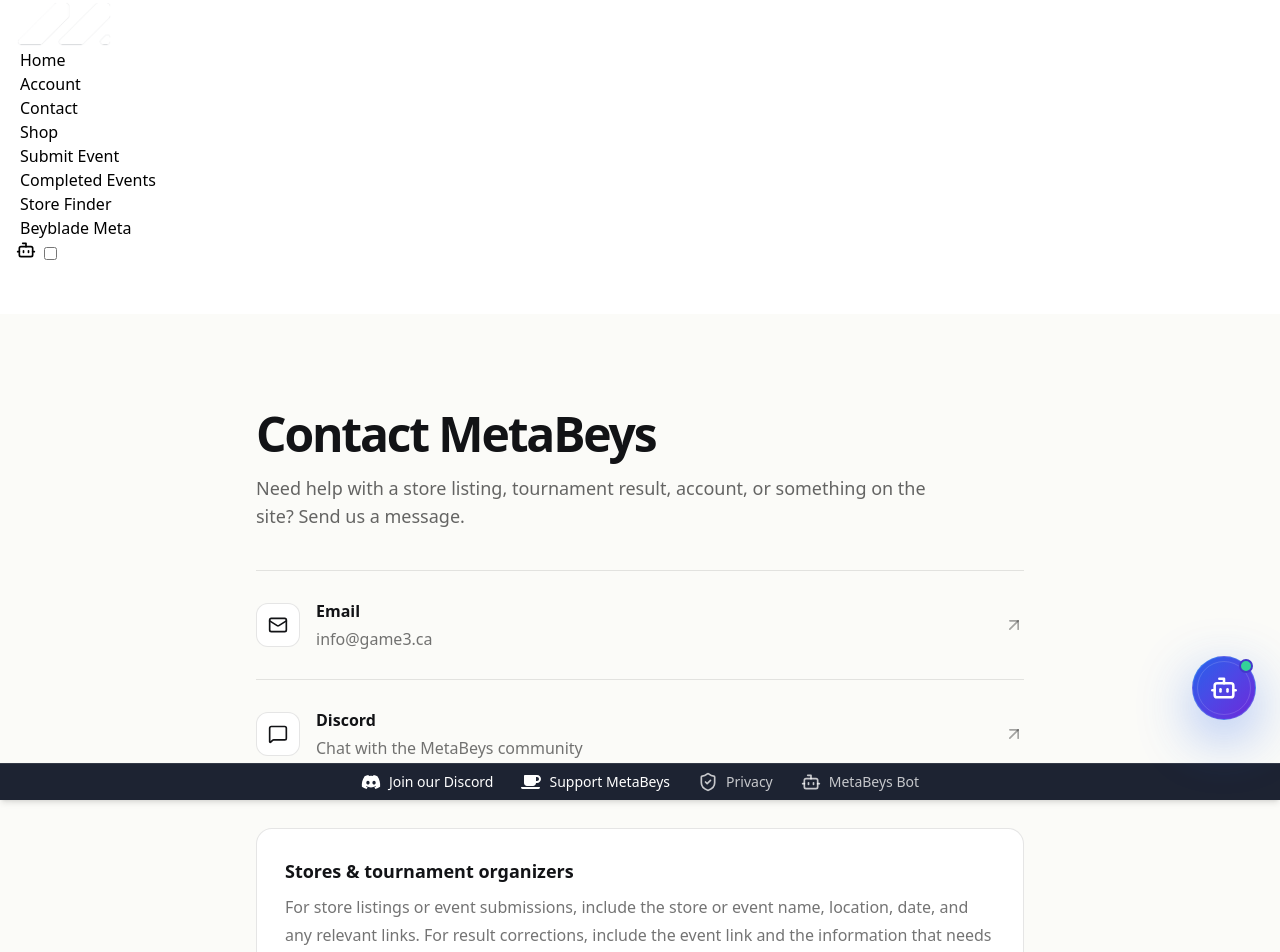
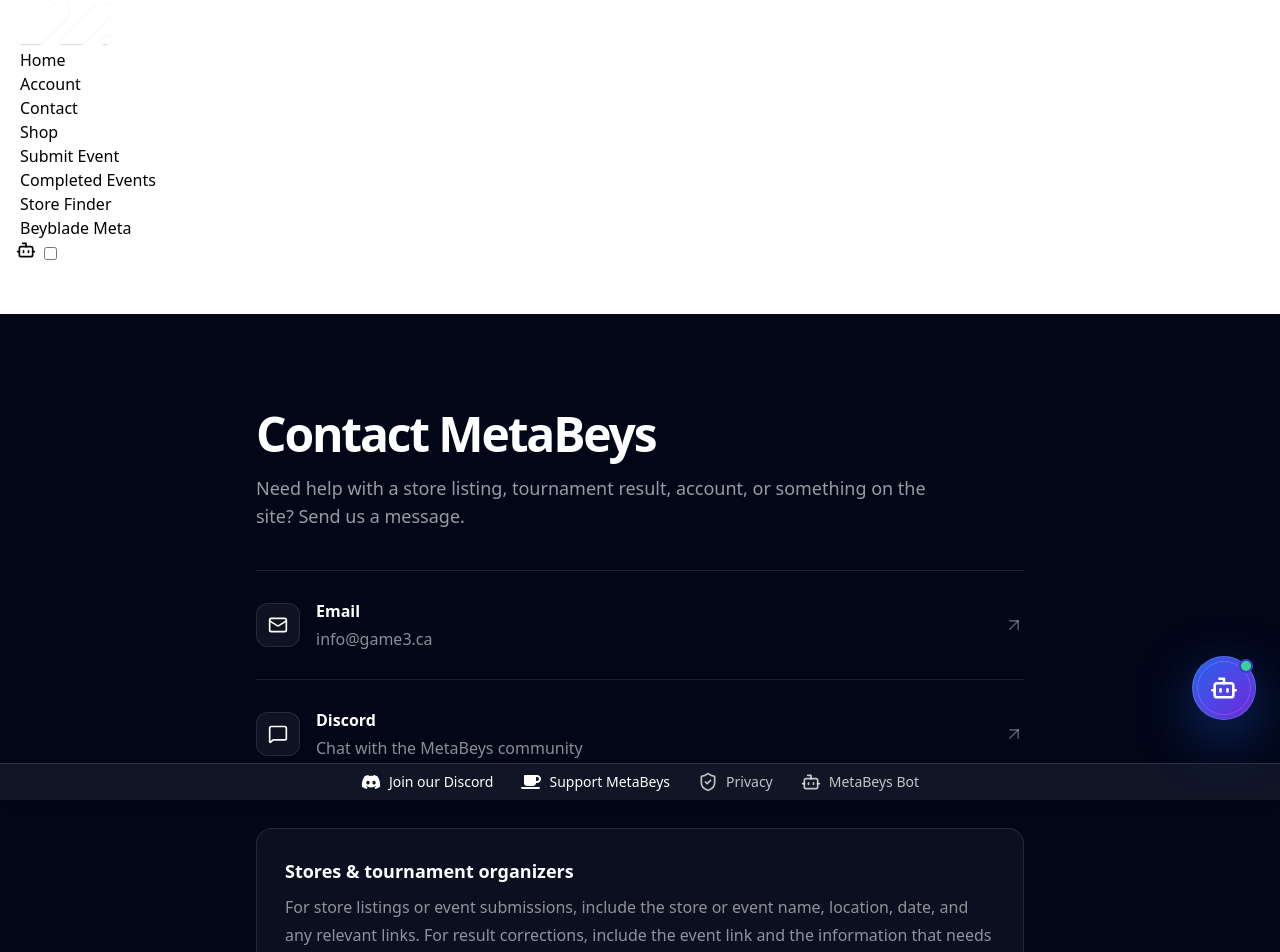
Before and after one commit to evade6ix/beydecks, a React (Vite) app in the folder client/: page /contact in a window 1280 px wide. Shown: the top 952 px of the page. Built offline with nearby package versions, Linux system fonts and the light colour scheme.

Commit message:
Match contact page to dark site theme

```diff
--- a/client/src/pages/Contact.tsx
+++ b/client/src/pages/Contact.tsx
@@ -22,32 +22,32 @@
         <meta name="robots" content="index, follow" />
       </Helmet>
 
-      <main className="min-h-[calc(100vh-4rem)] bg-[#fbfbf8] px-5 py-16 text-[#121316] sm:px-8 sm:py-24">
+      <main className="min-h-[calc(100vh-4rem)] bg-slate-950 px-5 py-16 text-white sm:px-8 sm:py-24">
         <div className="mx-auto max-w-3xl">
-          <div className="border-b border-black/10 pb-10">
+          <div className="border-b border-white/10 pb-10">
             <h1 className="text-4xl font-black tracking-[-0.045em] sm:text-5xl">
               Contact MetaBeys
             </h1>
-            <p className="mt-4 max-w-2xl text-base leading-7 text-black/60 sm:text-lg">
+            <p className="mt-4 max-w-2xl text-base leading-7 text-white/60 sm:text-lg">
               Need help with a store listing, tournament result, account, or something on the site? Send us a message.
             </p>
           </div>
 
-          <div className="divide-y divide-black/10">
+          <div className="divide-y divide-white/10">
             <a
               href={`mailto:${email}?subject=MetaBeys%20Support`}
               className="group flex items-center justify-between gap-6 py-7"
             >
               <div className="flex min-w-0 items-center gap-4">
-                <span className="flex h-11 w-11 shrink-0 items-center justify-center rounded-xl border border-black/10 bg-white">
+                <span className="flex h-11 w-11 shrink-0 items-center justify-center rounded-xl border border-white/10 bg-white/5">
                   <Mail className="h-5 w-5" />
                 </span>
                 <div className="min-w-0">
                   <div className="font-bold">Email</div>
-                  <div className="mt-1 truncate text-sm text-black/55 sm:text-base">{email}</div>
+                  <div className="mt-1 truncate text-sm text-white/55 sm:text-base">{email}</div>
                 </div>
               </div>
-              <ArrowUpRight className="h-5 w-5 shrink-0 text-black/35 transition group-hover:text-black" />
+              <ArrowUpRight className="h-5 w-5 shrink-0 text-white/30 transition group-hover:text-white" />
             </a>
 
             <a
@@ -57,21 +57,21 @@
               className="group flex items-center justify-between gap-6 py-7"
             >
               <div className="flex min-w-0 items-center gap-4">
-                <span className="flex h-11 w-11 shrink-0 items-center justify-center rounded-xl border border-black/10 bg-white">
+                <span className="flex h-11 w-11 shrink-0 items-center justify-center rounded-xl border border-white/10 bg-white/5">
                   <MessageSquare className="h-5 w-5" />
                 </span>
                 <div>
                   <div className="font-bold">Discord</div>
-                  <div className="mt-1 text-sm text-black/55 sm:text-base">Chat with the MetaBeys community</div>
+                  <div className="mt-1 text-sm text-white/55 sm:text-base">Chat with the MetaBeys community</div>
                 </div>
               </div>
-              <ArrowUpRight className="h-5 w-5 shrink-0 text-black/35 transition group-hover:text-black" />
+              <ArrowUpRight className="h-5 w-5 shrink-0 text-white/30 transition group-hover:text-white" />
             </a>
           </div>
 
-          <div className="mt-10 rounded-2xl border border-black/10 bg-white p-6 sm:p-7">
+          <div className="mt-10 rounded-2xl border border-white/10 bg-white/[0.04] p-6 sm:p-7">
             <h2 className="text-lg font-bold">Stores & tournament organizers</h2>
-            <p className="mt-2 text-sm leading-6 text-black/55 sm:text-base sm:leading-7">
+            <p className="mt-2 text-sm leading-6 text-white/55 sm:text-base sm:leading-7">
               For store listings or event submissions, include the store or event name, location, date, and any relevant links. For result corrections, include the event link and the information that needs to be updated.
             </p>
           </div>
```
